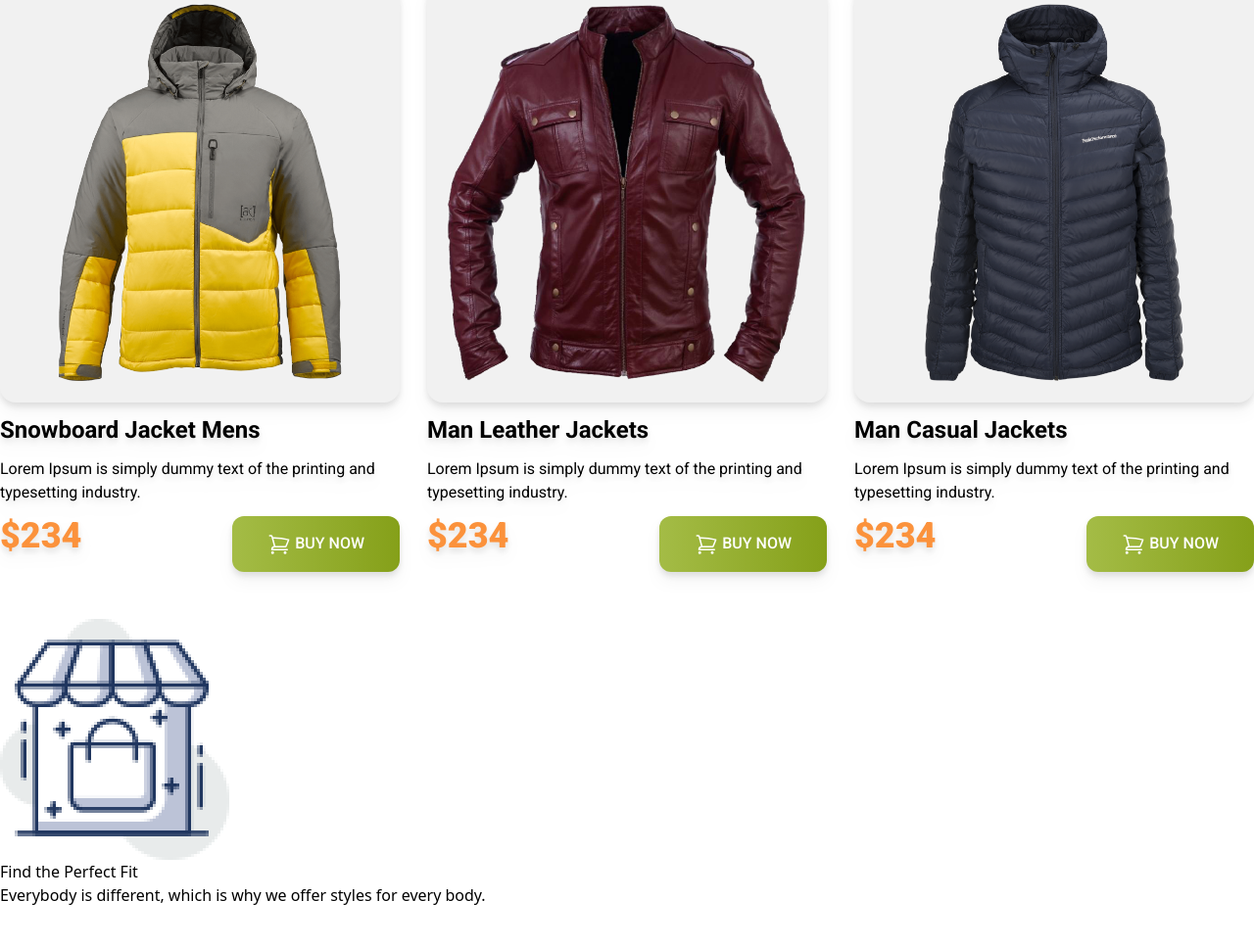
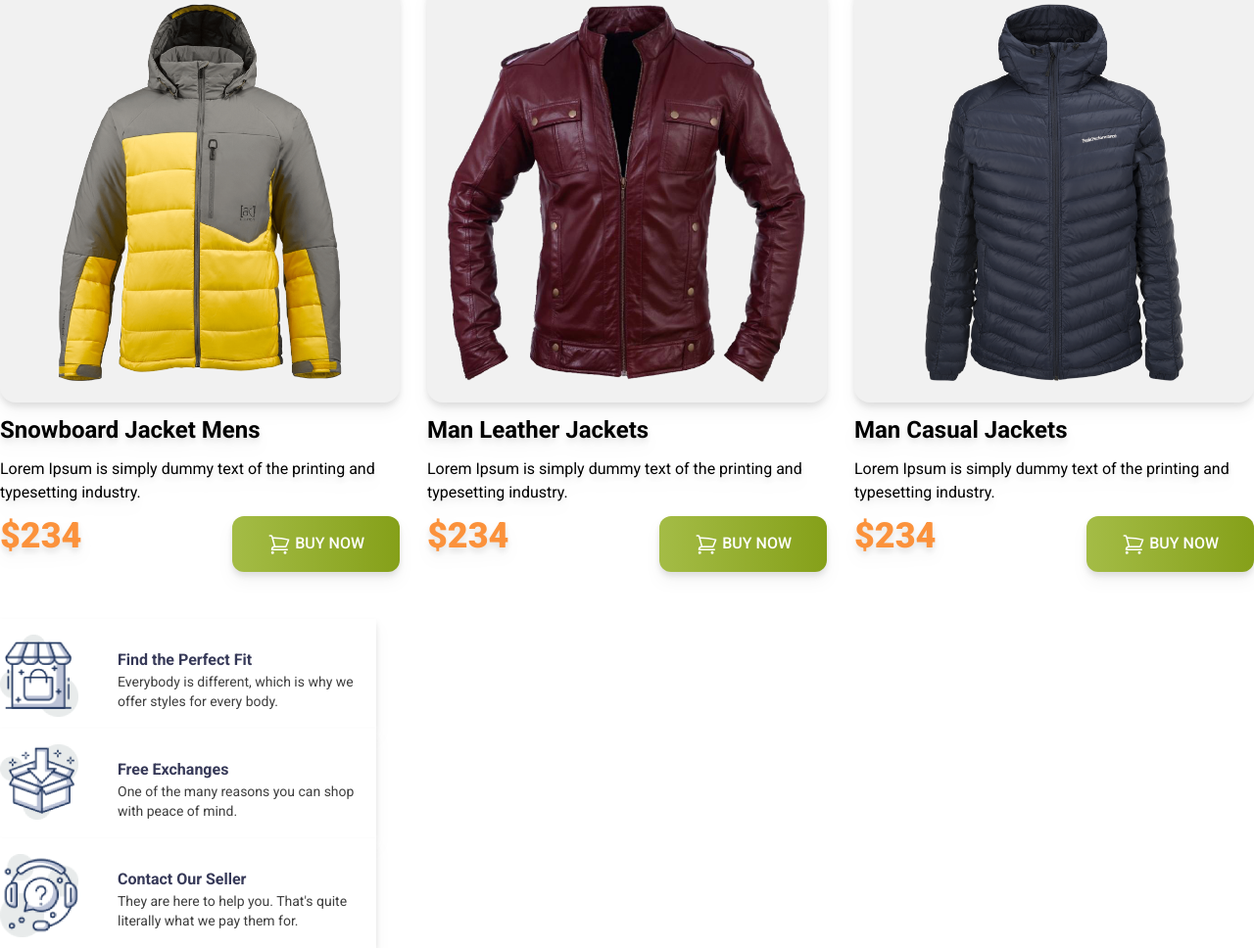
Before and after one commit to abir-hossain-2023/penguin-fashion, a plain HTML site: page index.html in a window 1280 px wide. Shown: the part 1599-2567 px from the top of the page at 98% size. Before the commit the page ends 2525 px from the top, so only its background shows below. Drawn offline with nearby package versions, Linux system fonts and the light colour scheme.

Commit message:
added footer

```diff
--- a/index.html
+++ b/index.html
@@ -290,14 +290,50 @@
 
     <footer>
       <div>
-        <div class="card">
-          <div><img src="icons/house.png" alt="" /></div>
+        <div
+          class="flex bg-[#FFF] items-center w-96 h-28 gap-x-10 space-y-3 drop-shadow-lg"
+        >
+          <div class="card">
+            <div class="w-20 h-20"><img src="icons/house.png" alt="" /></div>
+          </div>
+          <div class="font-roboto">
+            <h4 class="text-base font-bold text-[#363958]">
+              Find the Perfect Fit
+            </h4>
+            <p class="text-sm font-normal text-[#3E3E3E]">
+              Everybody is different, which is why we offer styles for every
+              body.
+            </p>
+          </div>
         </div>
-        <div>
-          <h4>Find the Perfect Fit</h4>
-          <p>
-            Everybody is different, which is why we offer styles for every body.
-          </p>
+        <div
+          class="flex bg-[#FFF] items-center w-96 h-28 gap-x-10 space-y-3 drop-shadow-lg"
+        >
+          <div class="card">
+            <div class="w-20 h-20"><img src="icons/box.png" alt="" /></div>
+          </div>
+          <div class="font-roboto">
+            <h4 class="text-base font-bold text-[#363958]">Free Exchanges</h4>
+            <p class="text-sm font-normal text-[#3E3E3E]">
+              One of the many reasons you can shop with peace of mind.
+            </p>
+          </div>
+        </div>
+        <div
+          class="flex bg-[#FFF] items-center w-96 h-28 gap-x-10 space-y-3 drop-shadow-lg"
+        >
+          <div class="card">
+            <div class="w-20 h-20"><img src="icons/question.png" alt="" /></div>
+          </div>
+          <div class="font-roboto">
+            <h4 class="text-base font-bold text-[#363958]">
+              Contact Our Seller
+            </h4>
+            <p class="text-sm font-normal text-[#3E3E3E]">
+              They are here to help you. That's quite literally what we pay them
+              for.
+            </p>
+          </div>
         </div>
       </div>
     </footer>
```
